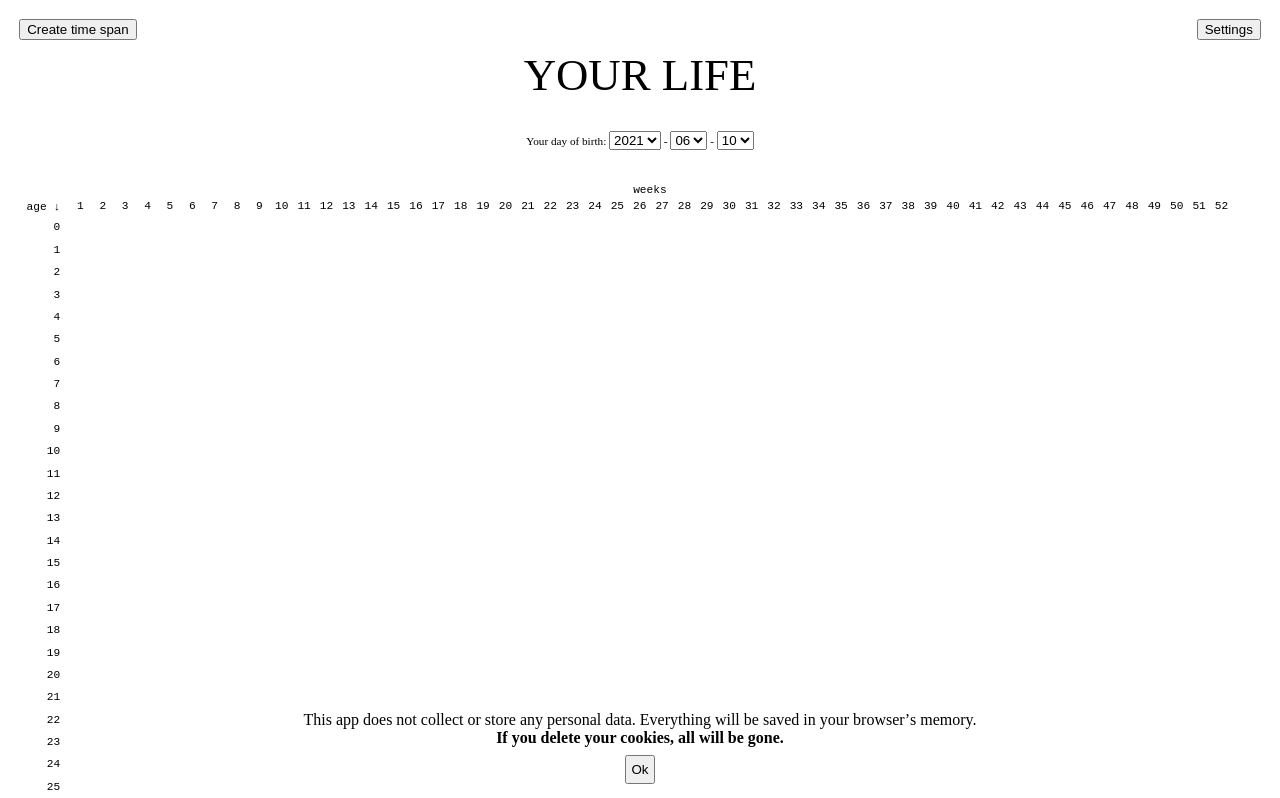
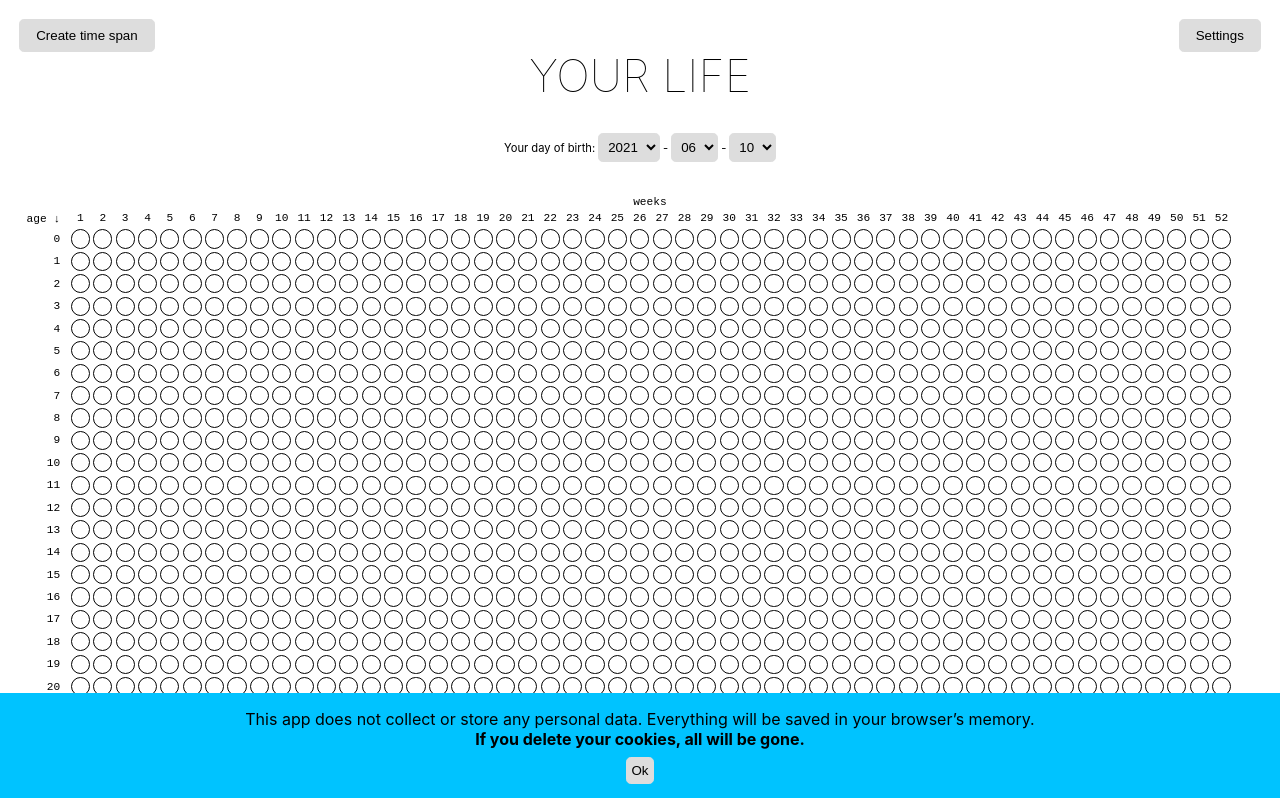
Before and after one commit to henk23/your-life, a Svelte app: page / in a window 1280 px wide. Shown: the top 798 px of the page. Built offline with nearby package versions, Linux system fonts and the light colour scheme; the HTML template or start-up script is replaced by a standard one.

Commit message:
Add public again for better build experience

```diff
--- a/package.json
+++ b/package.json
@@ -6,7 +6,7 @@
     "build": "rollup -c",
     "dev": "rollup -c -w",
     "start": "sirv public --no-clear",
-    "pages": "npm run build && rm -rf docs && mv public docs"
+    "pages": "npm run build && rm -rf docs && cp -R public docs"
   },
   "devDependencies": {
     "@rollup/plugin-commonjs": "^17.0.0",
--- /dev/null
+++ b/public/global.css
@@ -0,0 +1,49 @@
+:root {
+  --black: #000000;
+  --white: #ffffff;
+  --grey: #dddddd;
+  --grey-dark: #cccccc;
+  --sky: #00c3ff;
+}
+
+html, body {
+  position: relative;
+  width: 100%;
+  height: 100%;
+}
+
+body {
+  color: var(--black);
+  margin: 0;
+  padding: 8px;
+  box-sizing: border-box;
+  font-family: -apple-system, BlinkMacSystemFont, 'Segoe UI', Roboto, Oxygen-Sans, Ubuntu, Cantarell, 'Helvetica Neue', sans-serif;
+}
+
+button {
+  appearance: none;
+  outline: none;
+  box-shadow: none;
+  padding: 0.5rem 1rem;
+  background: var(--grey);
+  border: 1px solid var(--grey);
+  border-radius: 0.3rem;
+}
+
+button:hover {
+  background-color: var(--grey-dark);
+  border: 1px solid var(--grey-dark);
+}
+
+select {
+  padding: 0.3rem;
+  background: var(--grey);
+  border: 1px solid var(--grey);
+  outline: none;
+  box-shadow: none;
+  border-radius: 0.3rem;
+}
+
+select:hover {
+  background-color: var(--grey-dark);
+}
--- /dev/null
+++ b/public/index.html
@@ -0,0 +1,18 @@
+<!DOCTYPE html>
+<html lang="en">
+<head>
+  <meta charset='utf-8'>
+  <meta name='viewport' content='width=device-width,initial-scale=1'>
+
+  <title>Your Life</title>
+
+  <link rel='icon' type='image/png' href='favicon.png'>
+  <link rel='stylesheet' href='global.css'>
+  <link rel='stylesheet' href='build/bundle.css'>
+
+  <script defer src='build/bundle.js'></script>
+</head>
+
+<body>
+</body>
+</html>
```
Also changed, not shown: public/favicon.png (added), 1 other file (tests, documents, lock files or other folders).
